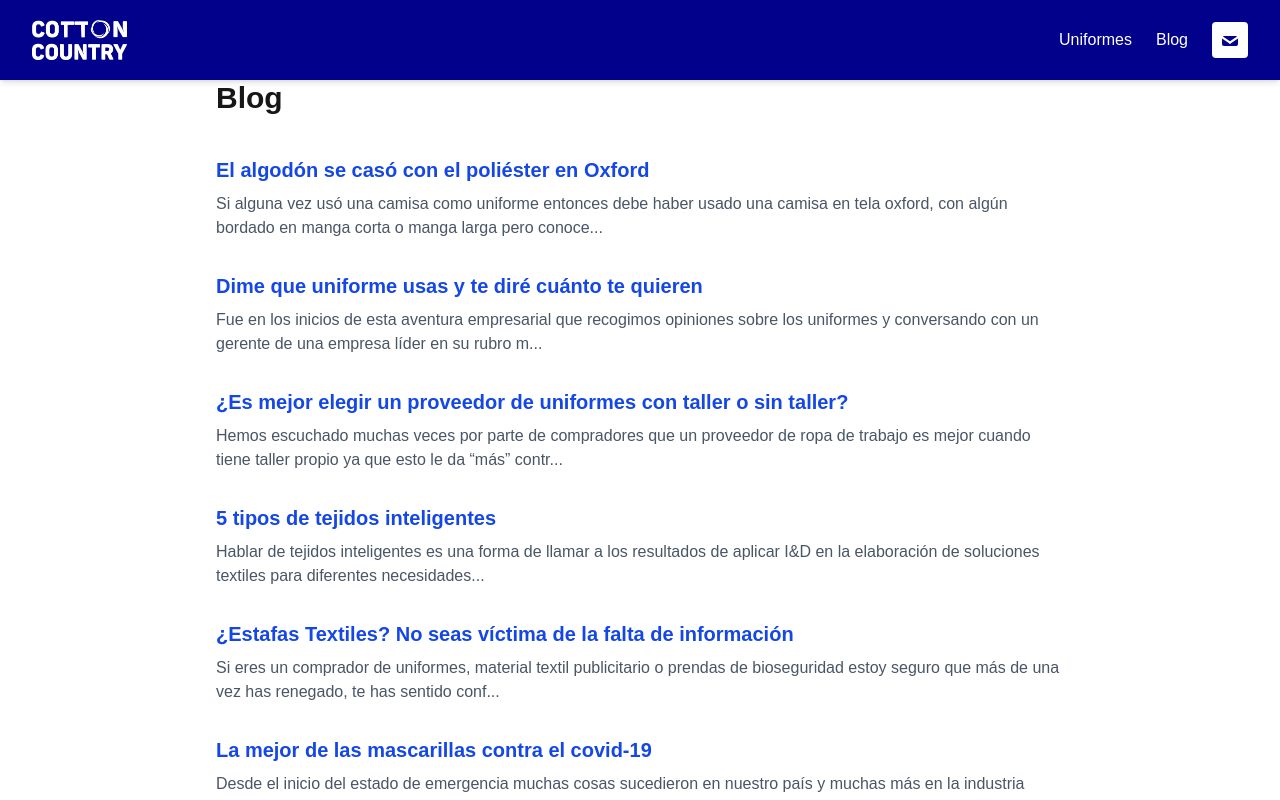
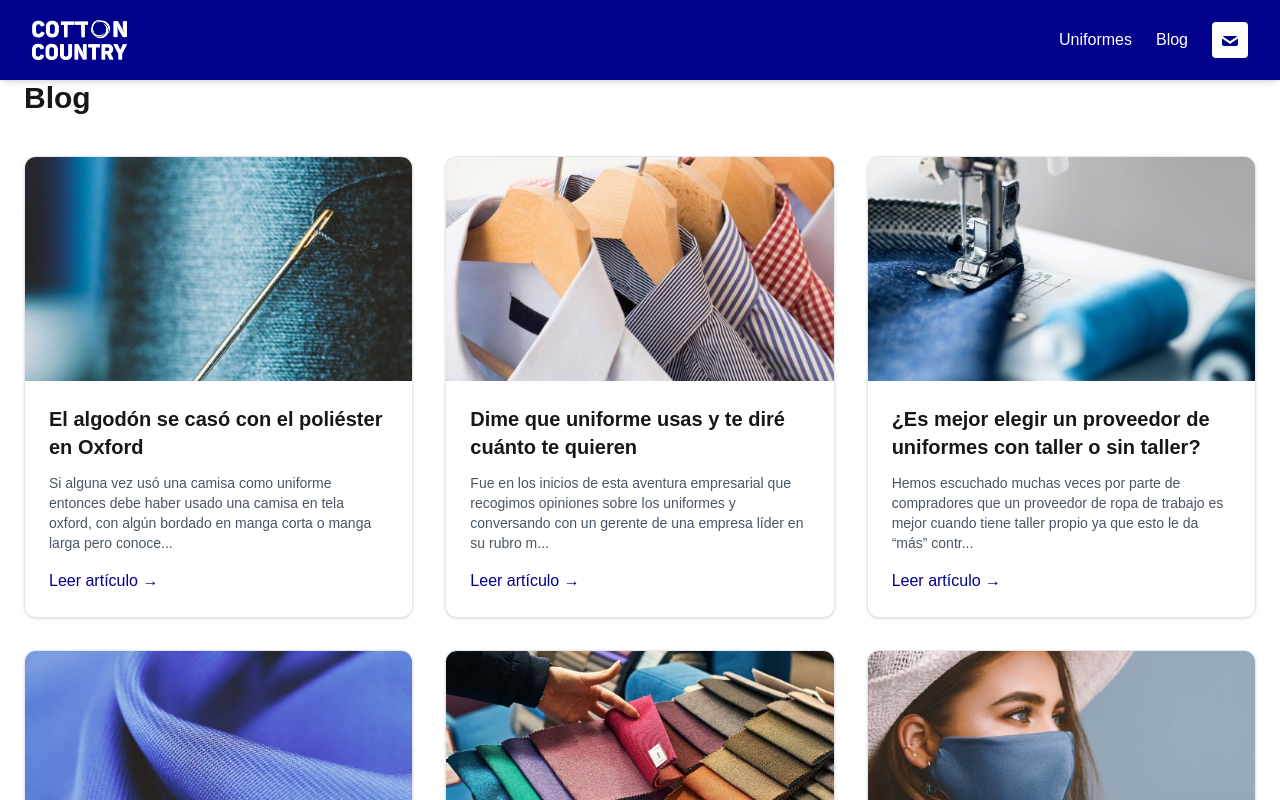
Before and after one commit to MTinocoZevallos/cotton-country-web, a Next.js app: page /blog in a window 1280 px wide. Shown: the top 800 px of the page. Built offline with nearby package versions, Linux system fonts and the light colour scheme.

Commit message:
agrega imagenes al blog y listado

```diff
--- a/app/blog/page.tsx
+++ b/app/blog/page.tsx
@@ -1,27 +1,64 @@
+import Image from "next/image"
 import Link from "next/link"
 import { posts } from "./posts"
 
+const specialImageExtensions: Record<string, string> = {
+  "logistica-y-abastecimiento-textil-2022": "png",
+  "perumin-2023": "webp",
+  "un-tejido-llamado-gaza": "webp",
+  "uniformes-de-guerra": "webp",
+}
+
+function getPostImage(slug: string) {
+  const extension = specialImageExtensions[slug] ?? "jpg"
+  return `/blog/${slug}.${extension}`
+}
+
 export default function BlogPage() {
   return (
-    <main className="max-w-4xl mx-auto px-6 py-20">
+    <main className="max-w-7xl mx-auto px-6 py-20">
       <h1 className="text-3xl font-semibold mb-10">Blog</h1>
 
-      <ul className="space-y-8">
+      <div className="grid grid-cols-1 md:grid-cols-2 lg:grid-cols-3 gap-8">
         {posts.map((post) => (
-          <li key={post.slug}>
-            <h2 className="text-xl font-semibold">
+          <article
+            key={post.slug}
+            className="overflow-hidden rounded-xl border border-gray-200 bg-white shadow-sm hover:shadow-md transition"
+          >
+            <Link href={`/blog/${post.slug}`}>
+              <Image
+                src={getPostImage(post.slug)}
+                alt={post.title}
+                width={1200}
+                height={630}
+                className="w-full h-56 object-cover"
+              />
+            </Link>
+
+            <div className="p-6">
+              <h2 className="text-xl font-semibold mb-3">
+                <Link
+                  href={`/blog/${post.slug}`}
+                  className="hover:text-[#01018B]"
+                >
+                  {post.title}
+                </Link>
+              </h2>
+
+              <p className="text-gray-600 text-sm">
+                {post.excerpt}
+              </p>
+
               <Link
                 href={`/blog/${post.slug}`}
-                className="text-blue-700 hover:underline"
+                className="inline-block mt-4 text-[#01018B] font-medium hover:underline"
               >
-                {post.title}
+                Leer artículo →
               </Link>
-            </h2>
-
-            <p className="text-gray-600 mt-2">{post.excerpt}</p>
-          </li>
+            </div>
+          </article>
         ))}
-      </ul>
+      </div>
     </main>
   )
 }
```
